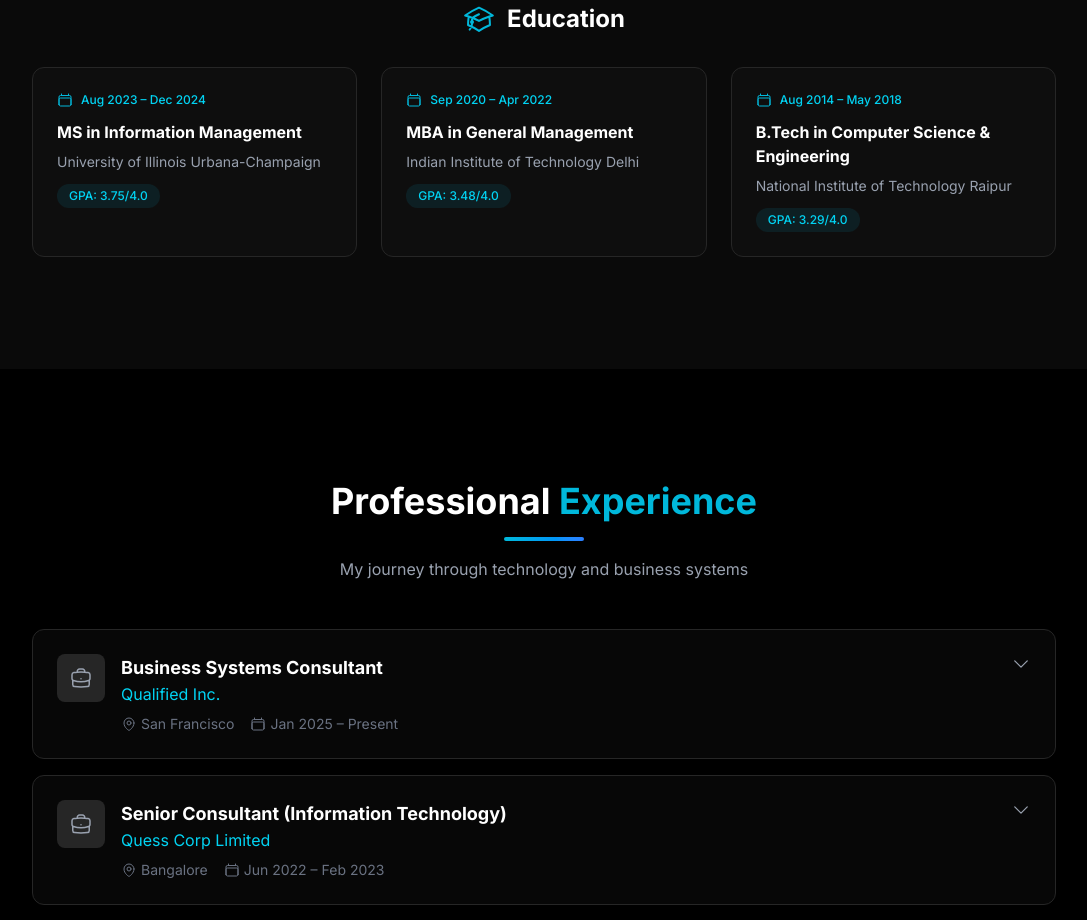
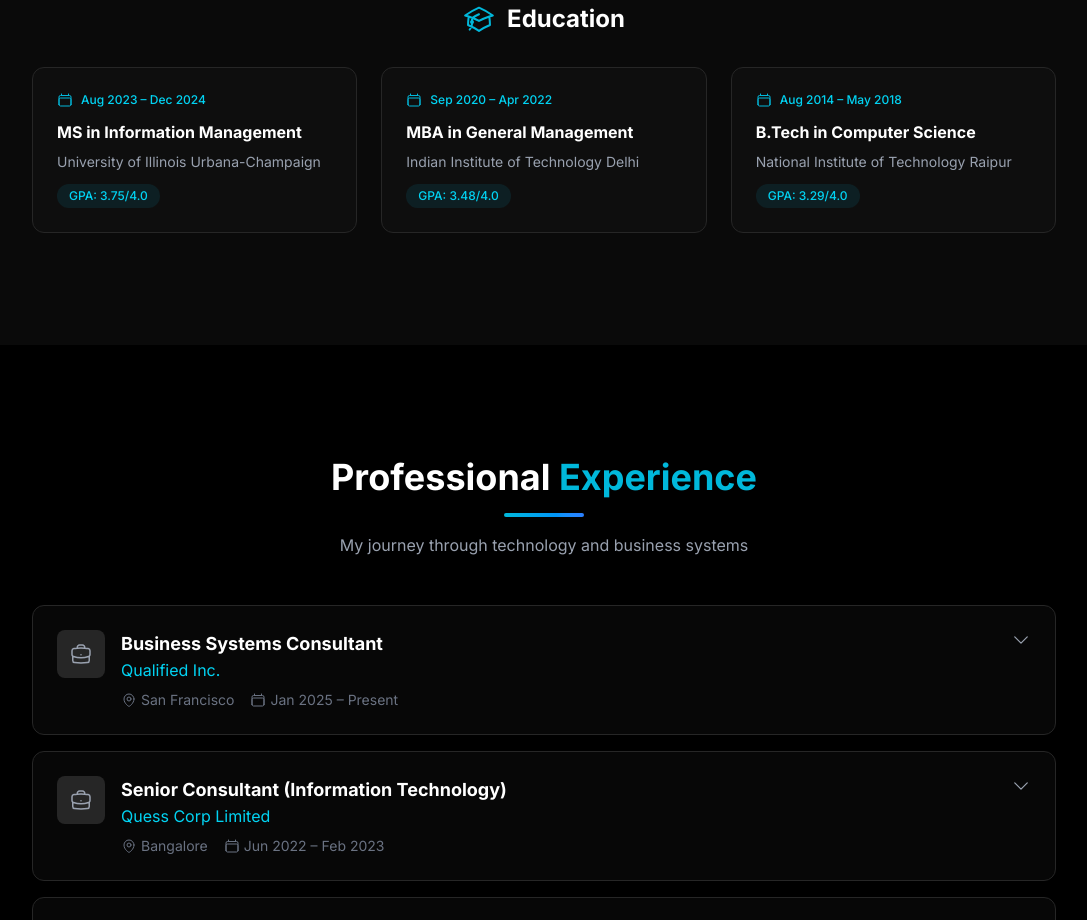
Before and after one commit to saikiran-patirla/portfolio, a Next.js app: page / in a window 1280 px wide. Shown: the part 1620-2540 px from the top of the page, without its empty margins (96-1183 px from the left). Built offline with nearby package versions, Linux system fonts and the light colour scheme.

Commit message:
Update portfolioData.ts

```diff
--- a/src/data/portfolioData.ts
+++ b/src/data/portfolioData.ts
@@ -33,7 +33,7 @@ My experience spans designing AI-powered chatbots, building ETL pipelines, devel
       description: "Strategic management, business analytics, and technology leadership."
     },
     {
-      degree: "B.Tech in Computer Science & Engineering",
+      degree: "B.Tech in Computer Science",
       institution: "National Institute of Technology Raipur",
       duration: "Aug 2014 – May 2018",
       gpa: "3.29/4.0",
```
